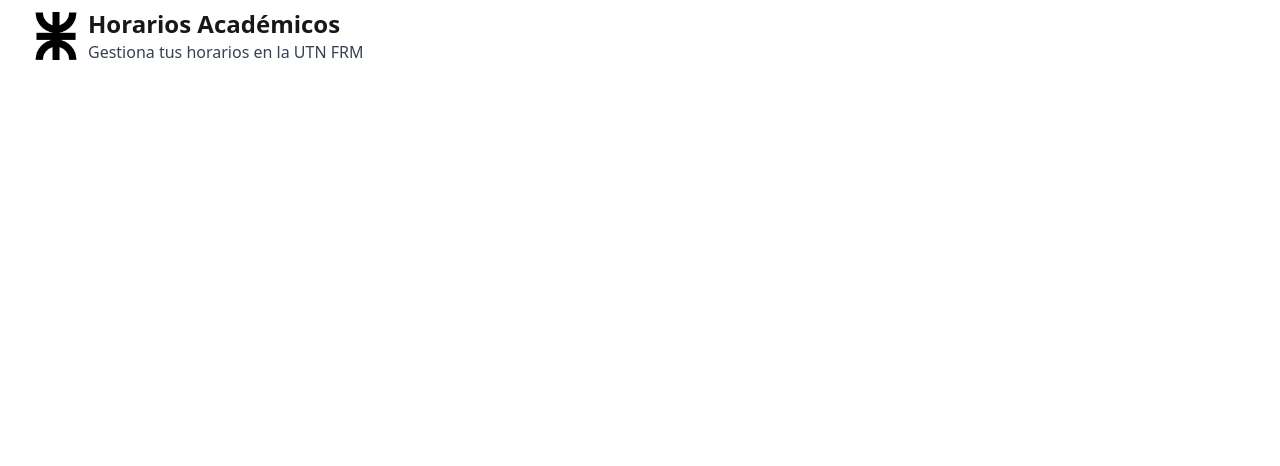
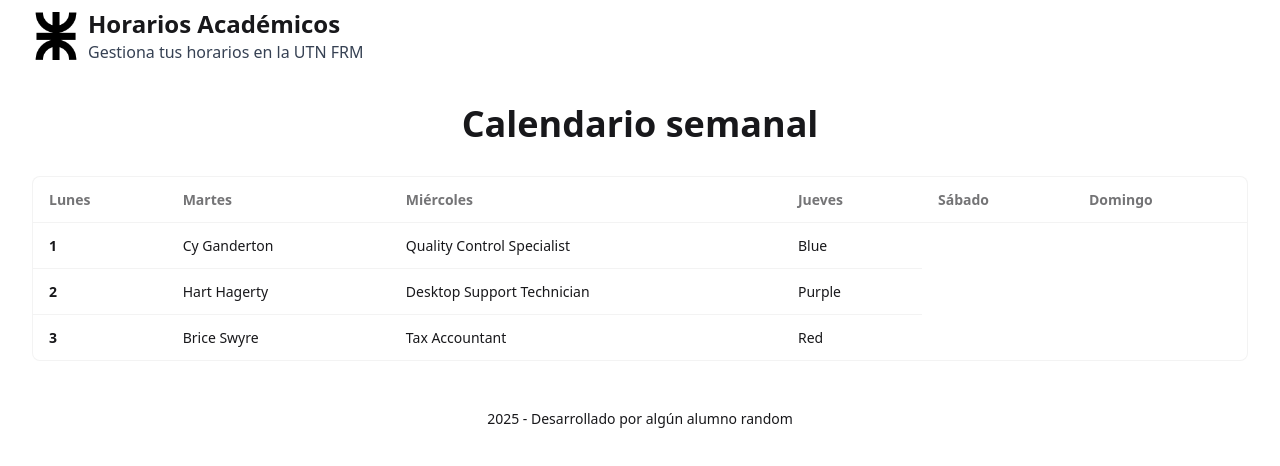
Before and after one commit to jpbiondo/horarios-cursado-ui, a React app: page / in a window 1280 px wide. Shown: the top 466 px of the page. Built offline with nearby package versions, Linux system fonts and the light colour scheme; the HTML template or start-up script is replaced by a standard one.

Commit message:
✨ feat: add components

```diff
--- a/src/App.tsx
+++ b/src/App.tsx
@@ -1,10 +1,14 @@
+import Footer from "./components/Footer";
 import Header from "./components/Header";
+import Schedule from "./components/Schedule";
 
 function App() {
   return (
-    <>
+    <main>
       <Header />
-    </>
+      <Schedule />
+      <Footer />
+    </main>
   );
 }
 
```
